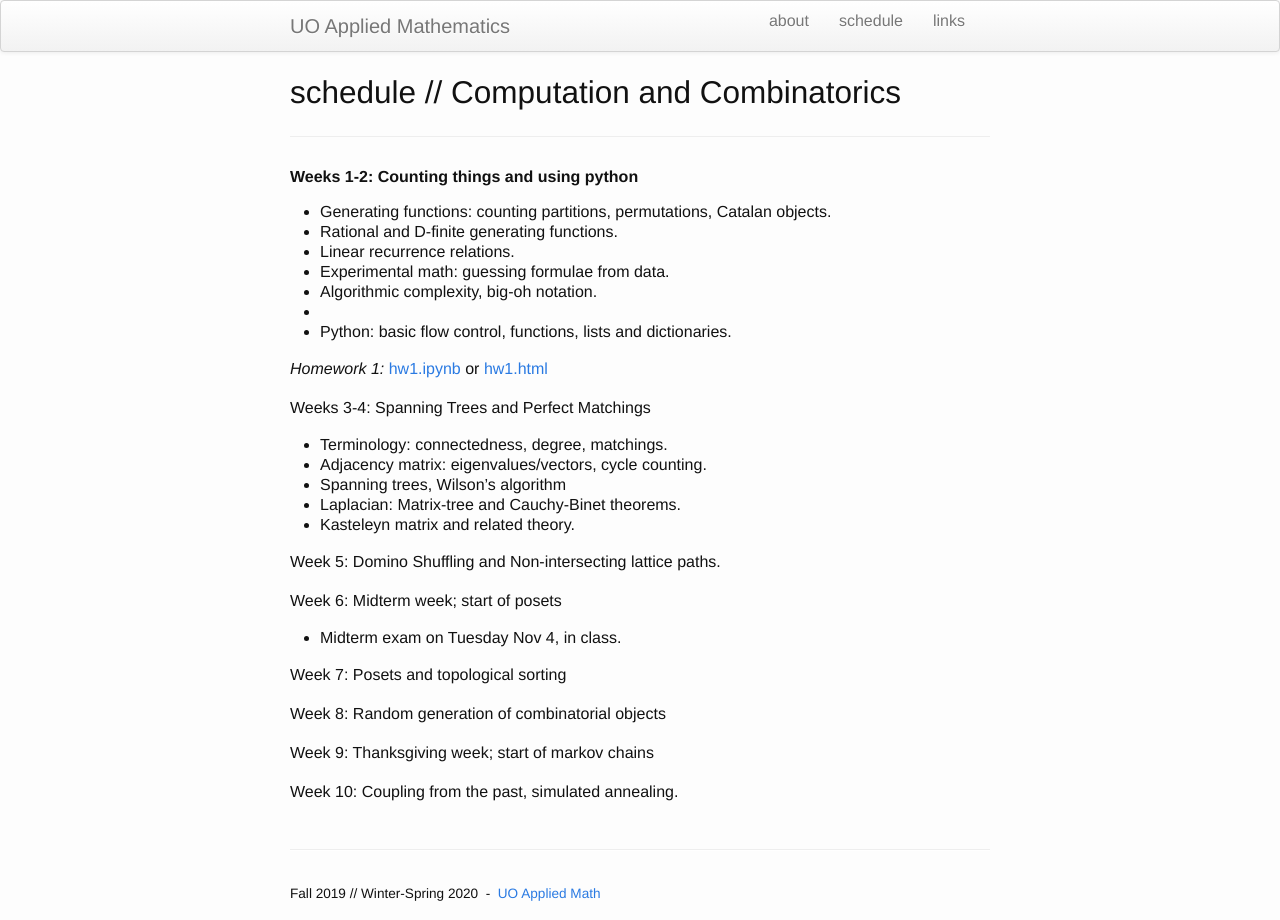
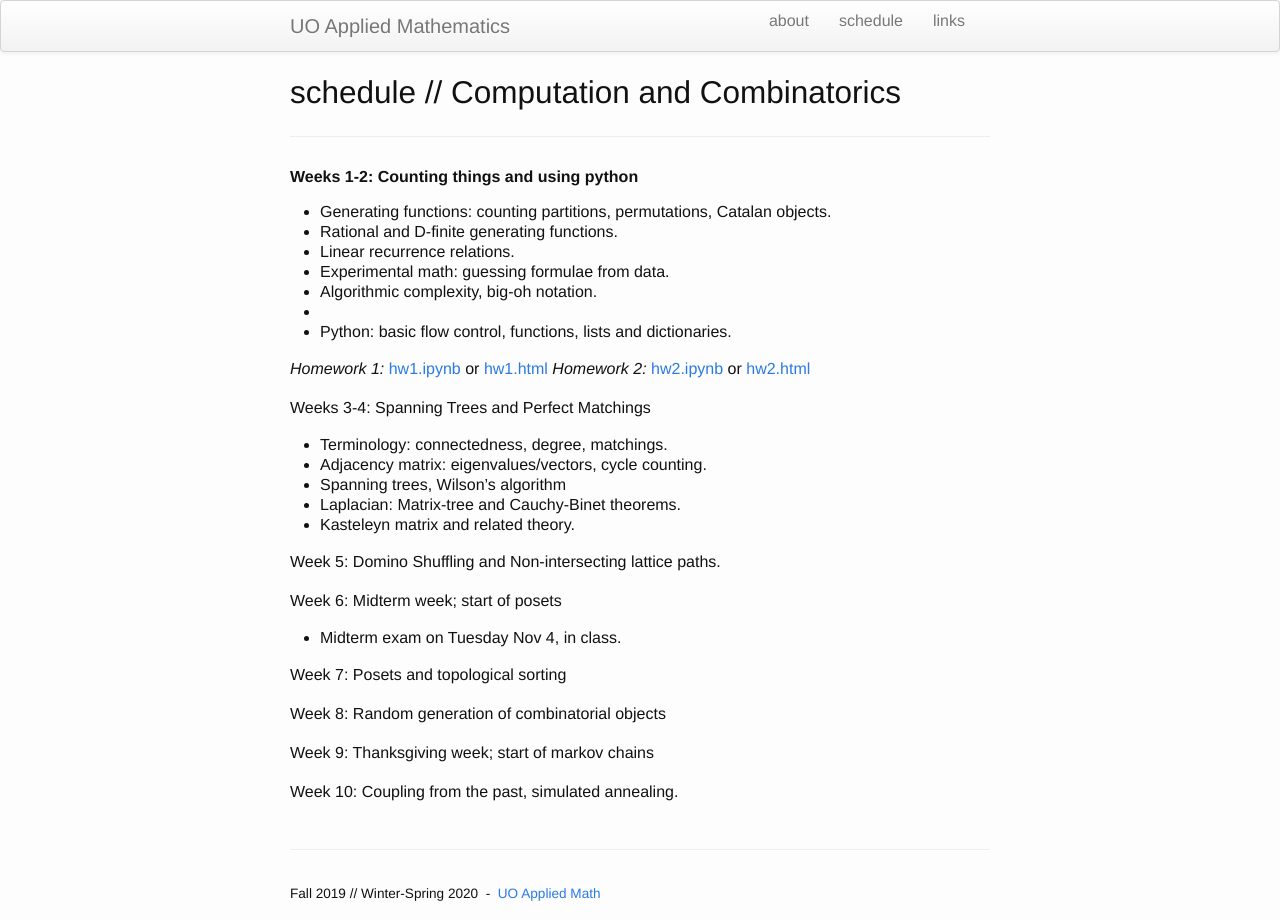
Before and after one commit to uo-applied-math/applied_math, a Jekyll site: the page built from pages/fall_schedule.md, in a window 1280 px wide. Built offline with Jekyll 4.4.1, drawn with Linux system fonts in a browser that asks for light colours.

Commit message:
homework 2

```diff
--- a/pages/fall_schedule.md
+++ b/pages/fall_schedule.md
@@ -18,7 +18,7 @@ Weeks 1-2: Counting things and using python
 - Python: basic flow control, functions, lists and dictionaries.
 
 *Homework 1:* [hw1.ipynb](../assignments/fall/hw1.ipynb) or [hw1.html](../assignments/fall/hw1.html)
-
+*Homework 2:* [hw2.ipynb](../assignments/fall/hw2.ipynb) or [hw2.html](../assignments/fall/hw2.html)
 
 Weeks 3-4: Spanning Trees and Perfect Matchings
 
```
